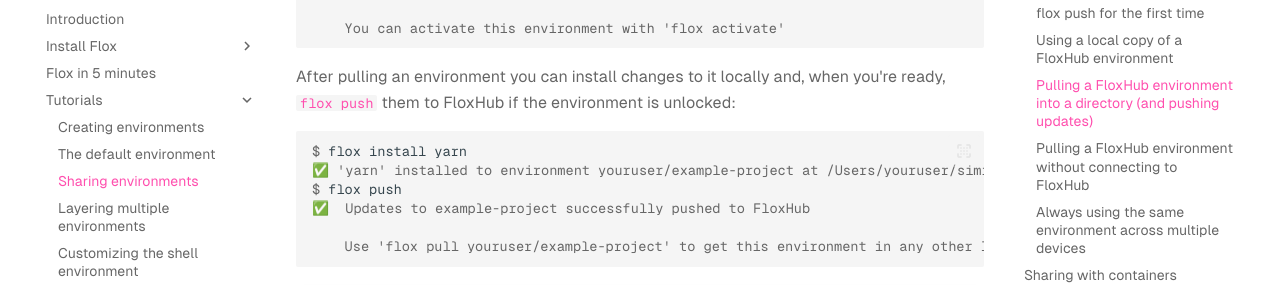
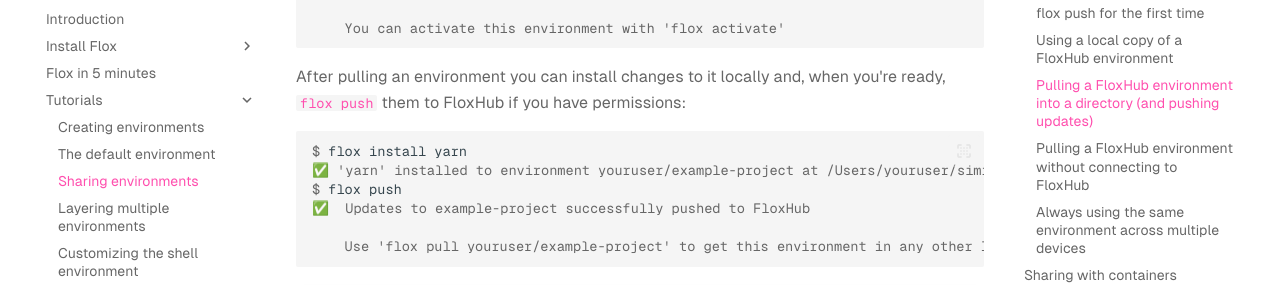
Before and after one commit to flox/floxdocs, an MkDocs documentation site: the page built from docs/tutorials/sharing-environments.md, in a window 1280 px wide and 900 px high, scrolled down 2614 px. Shown: the part 167-452 px from the top of the window. Built offline with MkDocs 1.6.1 and Material for MkDocs 9.7.7, drawn with Linux system fonts in a browser that asks for light colours; plug-ins that fetch from the network failed and are left out; comment, search, counter and statistics services are not loaded.

Commit message:
docs(sharing): wording improvement
I'm not sure what this means for an environment to be unlocked, but as
far as I can tell it should be saying something about permissions.

````diff
--- a/docs/tutorials/sharing-environments.md
+++ b/docs/tutorials/sharing-environments.md
@@ -114,7 +114,7 @@
     You can activate this environment with 'flox activate'
 ```
 
-After pulling an environment you can install changes to it locally and, when you're ready, [`flox push`][flox_push] them to FloxHub if the environment is unlocked:
+After pulling an environment you can install changes to it locally and, when you're ready, [`flox push`][flox_push] them to FloxHub if you have permissions:
 
 ```console
 $ flox install yarn
````
